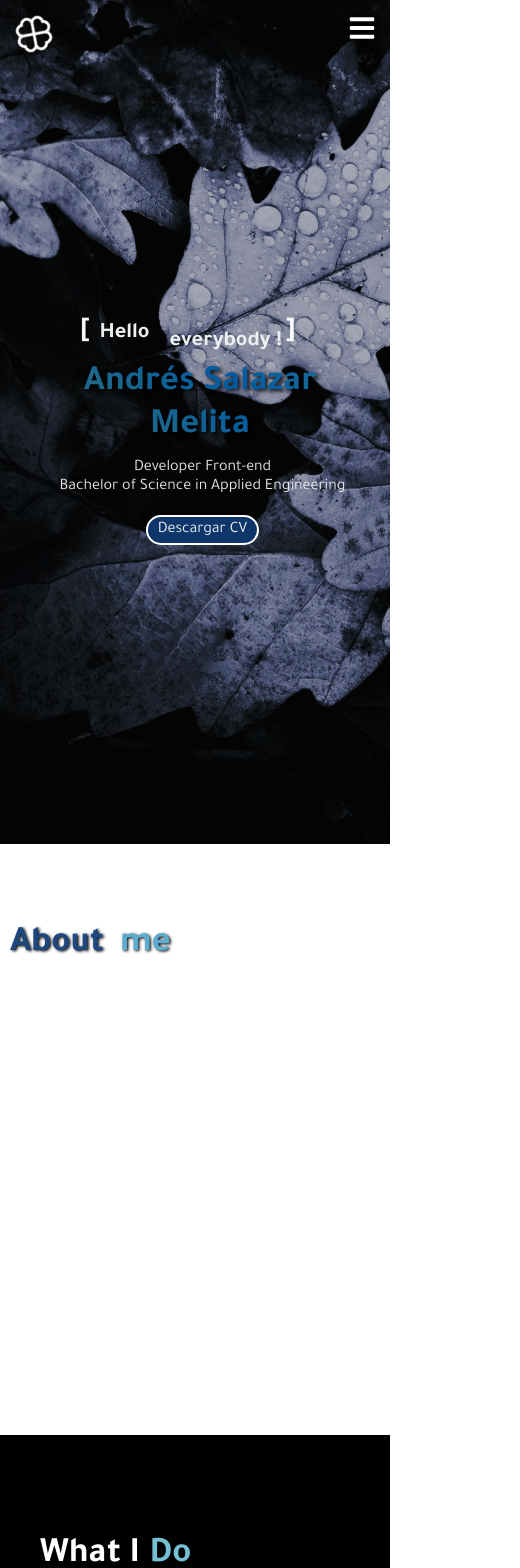
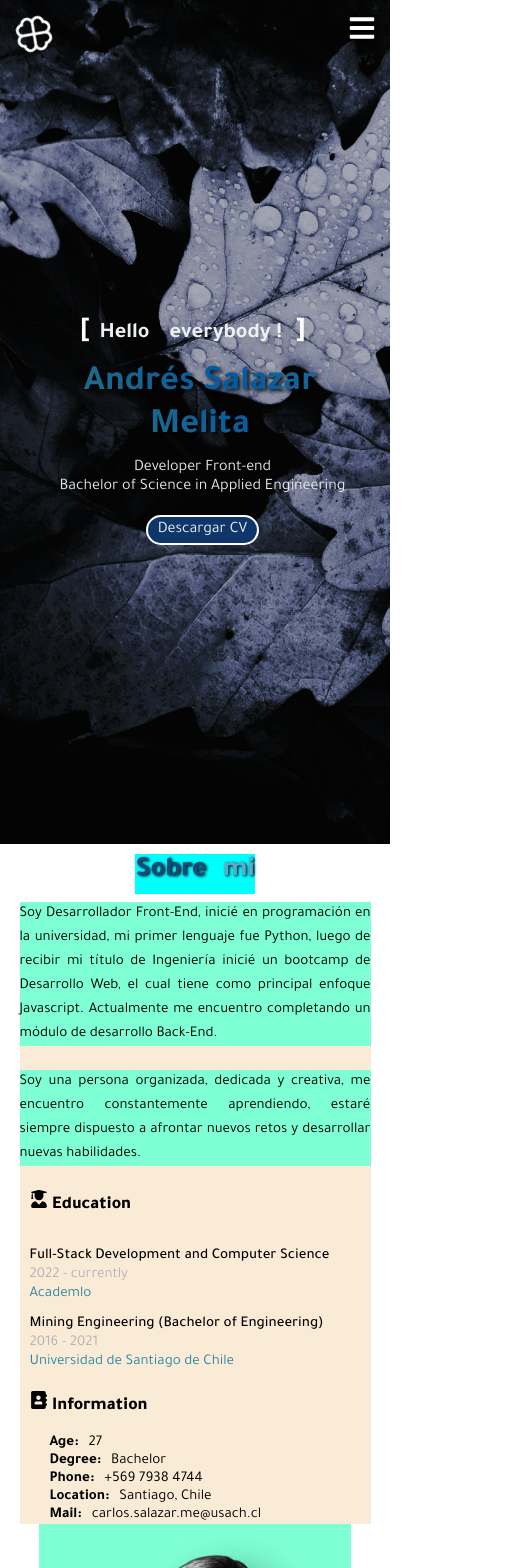
Before and after one commit to Andresmelita/portfolio-casm, a React (Vite) app: page / in a window 390 px wide. Shown: the top 1568 px of the page, 520 px wide, since content can reach past the window. Built offline with nearby package versions, Linux system fonts and the light colour scheme.

Commit message:
changes in about

```diff
--- a/src/components/About/About.jsx
+++ b/src/components/About/About.jsx
@@ -7,7 +7,7 @@ const About = () => {
     return (
         <div className='about-container' id='about'>
             <div className='about-title'>
-                <h1 className='title'>About<p className='title-p'> me</p></h1>
+                <h1 className='title'>Sobre<p className='title-p'> mi</p></h1>
             </div>
             <div className='about-body'>
                 <div className='about-description'>
@@ -20,12 +20,12 @@ const About = () => {
                         <div className='information-education'>
                             <h3 className='education-title'><FaUserGraduate/> Education</h3>
                             <div className='education'>
-                                <li className='career'>Full-Stack Development and Computer Science</li>
+                                <ol className='career'>Full-Stack Development and Computer Science</ol>
                                 <ol className='year'>2022 - currently</ol>
                                 <ol className='institution'>Academlo</ol>
                             </div>
                             <div className='education'>
-                                <li className='career'>Mining Engineering (Bachelor of Engineering) </li>
+                                <ol className='career'>Mining Engineering (Bachelor of Engineering) </ol>
                                 <ol className='year'>2016 - 2021</ol>
                                 <ol className='institution'>Universidad de Santiago de Chile</ol>
                             </div>
--- a/src/components/About/about.scss
+++ b/src/components/About/about.scss
@@ -170,7 +170,6 @@
     }
 }
 
-//! aAPARTADO 2
 @media (min-width: 768px) and (max-width: 1023px) {
     .about-container {
         display: flex;
@@ -343,17 +342,19 @@
     }
 }
 
-//! APARTADO 3
 @media (min-width: 480px) and (max-width: 767px) {
+}
+
+@media screen and (max-width: 479px) {
     .about-container {
         display: flex;
+        flex-direction: column;
+        flex-wrap: nowrap;
         position: relative;
         flex-direction: column;
-        height: 70vh;
-        align-content: flex-end;
-        padding-left: 10px;
-        padding-right: 10px;
-        padding-top: 80px;
+        height: 100%;
+        width: 100vw;
+        padding:10px;
         background-color: rgb(255, 255, 255);
         color: rgb(0, 0, 0);
 
@@ -361,21 +362,23 @@
             padding: 0;
             display: flex;
             flex-wrap: wrap;
-            margin-left: 200px;
-            height: 100px;
-            width: 350px;
+            margin-left: 0px;
+            align-self: center;
+            height: 40px;
+            background-color: aqua;
+            width: max-content;
 
             .title {
                 text-align: start;
                 display: flex;
-                font-size: 36px;
+                font-size: 28px;
                 color: rgb(29, 71, 126);
                 gap: 1rem;
                 text-shadow: 1.4px 1.4px 3px black;
             }
             .title-p {
                 color: rgb(92, 172, 209);
-                font-size: 36px;
+                font-size: 28px;
             }
         }
 
@@ -384,7 +387,7 @@
             display: flex;
             flex-direction: row;
             flex-wrap: wrap;
-            width: 80vw;
+            width: 90vw;
             margin: auto;
 
             .about-description {
@@ -392,35 +395,40 @@
                 flex-direction: column;
                 justify-content: center;
                 text-align: justify;
-                width: 60%;
+                width: 100%;
                 height: max-content;
-                border-left: solid rgba(22, 73, 141, 0.514);
-                margin-left: 90px;
-                margin-bottom: 60px;
+                margin-left: 0px;
+                margin-bottom: 0px;
+                background-color: antiquewhite;
                 color: rgb(0, 0, 0);
                 gap: 1.5rem;
+                order: 1;
 
                 .myName {
                     font-weight: 600;
                     line-height: 1.6;
+                    display: none;
                     font-size: 22px;
                     margin-right: 100px;
                     padding-left: 30px;
+                    background-color: aqua;
 
                 }
 
                 .paragraph {
                     line-height: 1.6;
-                    font-size: 16px;
-                    margin-right: 100px;
-                    padding-left: 30px;
+                    font-size: 15px;
+                    margin-right: 0px;
+                    padding-left: 0px;
+                    background-color: aquamarine;
                 }
 
                 .about-information {
                     display: flex;
-                    gap: 50px;
-                    grid-template-columns: repeat(1fr, 2fr);
-                    padding-left: 30px;
+                    flex-direction: column;
+                    flex-wrap: nowrap;
+                    gap: 10px;
+                    padding-left: 0px;
                     margin-top: 0px;
 
                     .information-education, .information {
@@ -428,21 +436,21 @@
                         text-indent: 10px;
                         width: 400px;
                         height: max-content;
-                        margin-left: 10px;
+                        margin-left: 0px;
 
 
                         .education-title {
-                            margin-bottom: -14px;
-                            margin-left: -10px;
+                            margin-bottom: 0px;
+                            margin-left: 0px;
                             font-weight: 800;
-                            font-size: 20px;
+                            font-size: 18px;
                             color: black;
                         }
 
                         .myInformation-title {
                             margin-bottom: -10px;
                             font-weight: 800;
-                            font-size: 20px;
+                            font-size: 18px;
                             color: black;
                             line-height: 1rem;
                         }
@@ -455,7 +463,7 @@
                             .datum {
                                 width: 400px;
                                 display: flex;
-                                font-size: 16px;
+                                font-size: 15px;
                                 padding-bottom: px;
                                 color: black;
 
@@ -469,12 +477,12 @@
 
                         .education {
                             margin-bottom: 10px;
-                            margin-left: 20px;
-                            font-size: 16px;
+                            margin-left: 0px;
+                            font-size: 15px;
                             line-height: 1.2rem;
 
                             li {
-                                margin-left: -26px;
+                                margin-left: 0px;
                             }
 
                             .year {
@@ -498,15 +506,18 @@
 
             .about-img {
                 display: flex;
+                order: 2;
                 height: 100%;
-                width: 30vw;
+                width: 80vw;
                 margin: auto;
-                margin-right: -60px;
-                margin-bottom: -6px;
+                padding-top: 30px;
+                margin-right: 20px;
+                margin-bottom: -12px;
                 cursor: pointer;
+                background-color: aquamarine;
 
                 .me {
-                    width: 550px;
+                    width: 260px;
                     margin: auto;
                     aspect-ratio: 1;
                     filter: drop-shadow(20px 20px 20px rgba(0,0,0,0.5));
@@ -515,179 +526,3 @@
         }
     }
 }
-
-//! APARTADO 4
-@media screen and (max-width: 479px) {
-    .about-container {
-        display: flex;
-        position: relative;
-        flex-direction: column;
-        height: 70vh;
-        width: 100vw;
-        align-content: flex-end;
-        padding-left: 10px;
-        padding-right: 10px;
-        padding-top: 80px;
-        background-color: rgb(255, 255, 255);
-        color: rgb(0, 0, 0);
-
-        .about-title {
-            padding: 0;
-            display: flex;
-            flex-wrap: wrap;
-            margin-left: 0px;
-            height: 100px;
-            width: max-content;
-
-            .title {
-                text-align: start;
-                display: flex;
-                font-size: 36px;
-                color: rgb(29, 71, 126);
-                gap: 1rem;
-                text-shadow: 1.4px 1.4px 3px black;
-            }
-            .title-p {
-                color: rgb(92, 172, 209);
-                font-size: 36px;
-            }
-        }
-
-        .about-body {
-            padding-top:8px;
-            display: flex;
-            display: none; //!!NONENONE
-            flex-direction: row;
-            flex-wrap: wrap;
-            width: 80vw;
-            margin: auto;
-
-            .about-description {
-                display: flex;
-                flex-direction: column;
-                justify-content: center;
-                text-align: justify;
-                width: 60%;
-                height: max-content;
-                border-left: solid rgba(22, 73, 141, 0.514);
-                margin-left: 90px;
-                margin-bottom: 60px;
-                color: rgb(0, 0, 0);
-                gap: 1.5rem;
-
-                .myName {
-                    font-weight: 600;
-                    line-height: 1.6;
-                    font-size: 22px;
-                    margin-right: 100px;
-                    padding-left: 30px;
-
-                }
-
-                .paragraph {
-                    line-height: 1.6;
-                    font-size: 16px;
-                    margin-right: 100px;
-                    padding-left: 30px;
-                }
-
-                .about-information {
-                    display: flex;
-                    gap: 50px;
-                    grid-template-columns: repeat(1fr, 2fr);
-                    padding-left: 30px;
-                    margin-top: 0px;
-
-                    .information-education, .information {
-                        text-decoration: none;
-                        text-indent: 10px;
-                        width: 400px;
-                        height: max-content;
-                        margin-left: 10px;
-
-
-                        .education-title {
-                            margin-bottom: -14px;
-                            margin-left: -10px;
-                            font-weight: 800;
-                            font-size: 20px;
-                            color: black;
-                        }
-
-                        .myInformation-title {
-                            margin-bottom: -10px;
-                            font-weight: 800;
-                            font-size: 20px;
-                            color: black;
-                            line-height: 1rem;
-                        }
-
-                        .myInformation {
-                            width: 500px;
-                            font-size: 16px;
-                            padding-left: 20px;
-
-                            .datum {
-                                width: 400px;
-                                display: flex;
-                                font-size: 16px;
-                                padding-bottom: px;
-                                color: black;
-
-
-                                span {
-                                    font-weight: 600;
-                                    color: black;
-                                }
-                            }
-                        }
-
-                        .education {
-                            margin-bottom: 10px;
-                            margin-left: 20px;
-                            font-size: 16px;
-                            line-height: 1.2rem;
-
-                            li {
-                                margin-left: -26px;
-                            }
-
-                            .year {
-                                color: rgb(179, 179, 179);
-
-                            }
-
-                            .career {
-                                color: black;
-                                font-weight: 500;
-                            }
-
-                            .institution {
-                                color: rgb(47, 135, 161);
-                            }
-                        }
-                    }
-                }
-
-            }
-
-            .about-img {
-                display: flex;
-                display: none; //! NONENONE
-                height: 100%;
-                width: 30vw;
-                margin: auto;
-                margin-right: -60px;
-                margin-bottom: -6px;
-                cursor: pointer;
-
-                .me {
-                    width: 550px;
-                    margin: auto;
-                    aspect-ratio: 1;
-                    filter: drop-shadow(20px 20px 20px rgba(0,0,0,0.5));
-                }
-            }
-        }
-    }
-}
--- a/src/components/Cover/cover.scss
+++ b/src/components/Cover/cover.scss
@@ -631,15 +631,140 @@
 @media (min-width: 480px) and (max-width: 767px) {
     .cover-container {
         height: 100vh;
-        width: 100%;
+        width: 100vw;
         object-fit: contain;
         box-shadow: inset 0 0 0 1000px rgba(0, 0, 0, 0.123);
         display: flex;
         align-items: center;
-        flex-direction: row;
+        flex-direction: column;
+
+        .img-cover {
+            object-fit: cover;
+            width: 100%;
+            height: 100vh;
+            position: absolute;
+            z-index: -1;
+            background-size: cover;
+        }
+
+        .container {
+            display: flex;
+            flex-wrap: nowrap;
+            align-items: center;
+            align-content: center;
+            gap: 4rem;
+            width: 90%;
+            align-content: space-between;
+            margin: auto;
+            padding: 10px;
+            padding-left: 20px;
+            border-radius: 2rem;
+
+            .container-description {
+
+                p {
+                    font-size: 20px;
+                    color: rgb(231, 231, 231);
+                    padding-left: 5px;
+                }
+                .name {
+                    font-weight: bold;
+                    font-size: 36px;
+                    justify-content: center;
+                    align-items: center;
+                    background-image: linear-gradient(45deg, rgb(6, 120, 173),rgb(31, 104, 138), rgb(0, 89, 161), rgb(41, 115, 145));
+                    background-clip: text;
+                    margin-bottom: -10px;
+                    filter: drop-shadow(2px 2px 2px rgb(0, 0, 0));
+                    background-repeat: repeat;
+                    -webkit-background-clip: text;
+                    -moz-background-clip: text;
+                    -webkit-text-fill-color: transparent;
+                    -moz-text-fill-color: transparent;
+                }
+
+                .developer {
+                    text-align: center;
+                    font-size: 16px;
+                }
+
+                .bachelor {
+                    text-align: center;
+                    font-size: 16px;
+                }
+
+                .content-button {
+                    margin: auto;
+                    width: max-content;
+                    margin: auto;
+
+                    .btn-download {
+                        width: max-content;
+                        .content-buttonOne {
+                            margin: auto;
+                            background-color: rgba(173, 30, 30, 0);
+                            height: max-content;
+                            width: max-content;
+                            padding-top: 20px;
+
+                            .button-cvOne {
+                                background-color: #00000000;
+                                border-radius: 2rem;
+                                color: #ecf0f1;
+                                border: none;
+                                height: max-content;
+                                padding-top: 5px;
+                                padding-bottom: 5px;
+                                padding-left: 10px;
+                                text-align: center;
+                                padding-right: 10px;
+                                width: 140px;
+                                font-size: 16px;
+                                text-shadow: 1px 1px 1px rgb(0, 0, 0);
+                                cursor: pointer;
+                                transition: 600ms;
+                                border: solid 2px white;
+                            }
+
+                            .button-cvOne:hover {
+                                background-color: rgba(0, 0, 0, 0);
+                                transform: scale(1);
+                            }
+                            .button-cvTwo {
+                                background-color: #0e366b;
+                                border-radius: 2rem;
+                                color: #ecf0f1;
+                                border: none;
+                                height: max-content;
+                                padding-top: 5px;
+                                padding-bottom: 5px;
+                                padding-left: 10px;
+                                padding-right: 10px;
+                                width: 200px;
+                                font-size: 16px;
+                                text-align: center;
+                                cursor: pointer;
+                                transition: 600ms;
+                                border: solid 2px white;
+                                text-decoration: none;
+                            }
+
+                            .button-cvTwo:hover {
+                                background-color: rgba(0, 0, 0, 0);
+                                color: #ecf0f1;
+                                transform: scale(1.1);
+                            }
+                        }
+                    }
+                }
+
+
+            }
+        }
 
         .sns-links {
             display: grid;
+            display: none;
             z-index: 5000;
             grid-template-columns: auto;
             width: 62px;
@@ -647,7 +772,7 @@
             align-items: center;
             align-content: center;
             position: fixed;
-            right: 0px;
+            padding-left: 0px;
             bottom: 100px;
             gap: 2.6rem;
             margin-top: 100px;
@@ -693,162 +818,52 @@
         }
     }
 
-    .img-cover {
-        object-fit: cover;
-        width: 100%;
-        height: 100vh;
-        position: absolute;
-        z-index: -1;
-        background-size: cover;
-    }
 
-    .container {
-        display: flex;
-        flex-wrap: nowrap;
-        gap: 4rem;
-        width: 70%;
-        align-content: space-between;
-        margin: auto;
-        padding: 70px;
-        border-radius: 2rem;
-
-        .container-description {
-
-            p {
-                font-size: 20px;
-                color: rgb(231, 231, 231);
-                padding-left: 5px;
-            }
-            .name {
-                font-weight: bold;
-                font-size: 60px;
-                justify-content: center;
-                align-items: center;
-                background-image: linear-gradient(45deg, rgb(6, 120, 173),rgb(31, 104, 138), rgb(0, 89, 161), rgb(41, 115, 145));
-                background-clip: text;
-                filter: drop-shadow(2px 2px 2px rgb(0, 0, 0));
-                background-repeat: repeat;
-                -webkit-background-clip: text;
-                -moz-background-clip: text;
-                -webkit-text-fill-color: transparent;
-                -moz-text-fill-color: transparent;
-            }
-
-            .developer {
-                text-align: start;
-            }
-
-            .bachelor {
-                text-align: start;
-            }
-
-            .content-button {
-                margin: auto;
-                width: 200px;
-                margin-left: 0;
-
-                .btn-download {
-
-                    width: max-content;
-                    .content-buttonOne {
-                        margin: auto;
-                        background-color: rgba(173, 30, 30, 0);
-                        height: max-content;
-                        width: max-content;
-                        padding-top: 20px;
-                        .button-cvOne {
-                            background-color: #00000000;
-                            border-radius: 2rem;
-                            color: #ecf0f1;
-                            border: none;
-                            height: max-content;
-                            padding-top: 5px;
-                            padding-bottom: 5px;
-                            padding-left: 10px;
-                            padding-right: 10px;
-                            width: 140px;
-                            font-size: 18px;
-                            text-shadow: 1px 1px 1px rgb(0, 0, 0);
-                            cursor: pointer;
-                            transition: 600ms;
-                            border: solid 2px white;
-                        }
-
-                        .button-cvOne:hover {
-                            background-color: rgba(0, 0, 0, 0);
-                            transform: scale(1);
-                        }
-                        .button-cvTwo {
-                            background-color: #0e366b;
-                            border-radius: 2rem;
-                            color: #ecf0f1;
-                            border: none;
-                            height: max-content;
-                            padding-top: 5px;
-                            padding-bottom: 5px;
-                            padding-left: 10px;
-                            padding-right: 10px;
-                            width: 200px;
-                            font-size: 18px;
-                            text-shadow: 1px 1px 1px rgb(0, 0, 0);
-                            cursor: pointer;
-                            transition: 600ms;
-                            border: solid 2px white;
-                            text-decoration: none;
-                        }
-
-                        .button-cvTwo:hover {
-                            background-color: rgba(0, 0, 0, 0);
-                            color: #ecf0f1;
-                            transform: scale(1.1);
-                        }
-                    }
-                }
-            }
-
-
-        }
-    }
 
     //? Saludo animación //
 
     .content {
         transform: translate(0%, 0%);
         height: 60px;
-        width: 400px;
+        margin: auto;
+        margin-left: 0px;
+        margin-right: 0px;
+        align-self: center;
+        width: max-content;
         padding-top: 10px;
         overflow: hidden;
-        font-size: 30px;
+        font-size: 22px;
         line-height: 42px;
         color: #ecf0f1;
 
         h2{
-            font-size: 30px;
+            font-size: 22px;
         }
 
         &__container {
             font-weight: 600;
             overflow: hidden;
+            margin: auto;
             height: 40px;
-            padding: 0 40px;
+            padding: 0 20px;
 
             &:before {
                 content: '[';
-                left: 0;
+                left: 40px;
             }
 
             &:after {
                 content: ']';
                 position: absolute;
-                right: 0;
+                right: 10px;
             }
 
             &:after, &:before {
                 position: absolute;
                 top: 0;
 
-                color: #306d9e;
-                font-size: 42px;
+                color: #ffffff;
+                font-size: 30px;
                 line-height: 60px;
 
                 -webkit-animation-name: opacity;
@@ -863,14 +878,16 @@
                 display: inline;
                 float: left;
                 margin: 0;
+                margin-left: 40px;
             }
 
             &__list {
                 margin-top: 0;
-                padding-left: 110px;
+                margin-left: 100px;
+                margin-right: 10px;
+                padding-left: 10px;
                 text-align: left;
                 list-style: none;
-
                 -webkit-animation-name: change;
                 -webkit-animation-duration: 10s;
                 -webkit-animation-iteration-count: infinite;
@@ -1170,7 +1187,7 @@
             &:after {
                 content: ']';
                 position: absolute;
-                right: 20px;
+                right: 10px;
             }
 
             &:after, &:before {
@@ -1273,6 +1290,4 @@
         66.64%,79.3% {transform:translate3d(0,-50%,0);}
         83.3%,95.96% {transform:translate3d(0,-25%,0);}
     }
-
-
 }
```
